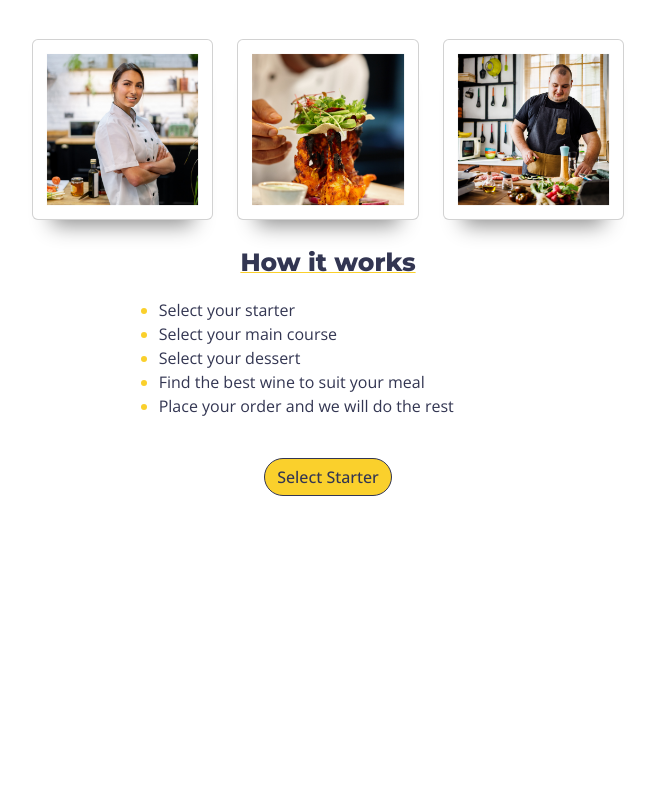
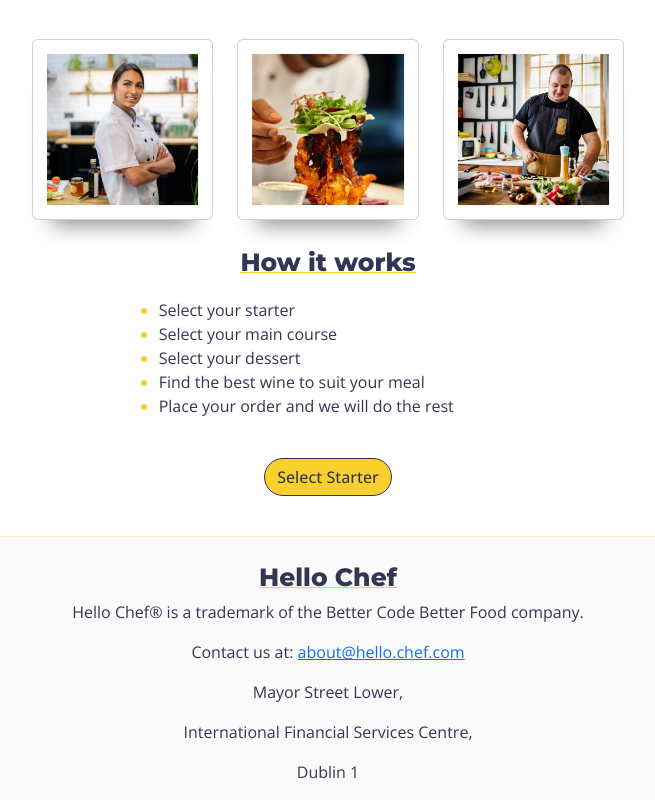
Before and after one commit to Ian-Garrigan/react-pwa-group-project, a React (Create React App) app: page / in a window 1280 px wide. Shown: the part 531-1331 px from the top of the page, without its empty margins (312-967 px from the left). Before the commit the page ends 1051 px from the top, so only its background shows below. Built offline with nearby package versions, Linux system fonts and the light colour scheme.

Commit message:
Add footer to app

```diff
--- a/src/App.js
+++ b/src/App.js
@@ -5,7 +5,7 @@ import { Link } from 'react-router-dom';
 import Container from 'react-bootstrap/Container';
 import Nav from 'react-bootstrap/Nav';
 import Navbar from 'react-bootstrap/Navbar';
-import { Image } from 'react-bootstrap';
+import { Image, Row, Col } from 'react-bootstrap';
 import logo from './images/logo.png';
 import Home from "./views/Home";
 import Starters from './views/Starters';
@@ -20,7 +20,7 @@ function App() {
       <Router>
         <Navbar expand="lg" className="navbar-right" ms-auto>
           <Container>
-            <Navbar.Brand as={Link} to="/" ><Image src={logo} width="250px"/></Navbar.Brand>
+            <Navbar.Brand as={Link} to="/" ><Image src={logo} width="250px" /></Navbar.Brand>
             <Navbar.Toggle aria-controls="basic-navbar-nav" />
             <Navbar.Collapse id="basic-navbar-nav" mr-auto>
               <Nav className="ms-auto">
@@ -38,7 +38,7 @@ function App() {
 
 
         <Routes>
-          <Route path="/" element={<Home/>} />
+          <Route path="/" element={<Home />} />
           <Route path="Starters" element={<Starters />} />
           <Route path="Mains" element={<Mains />} />
           <Route path="Desserts" element={<Desserts />} />
@@ -47,6 +47,26 @@ function App() {
 
         </Routes>
       </Router>
+
+      <footer className='bg-light bg-opacity-75 mt-3'>
+        <Container >
+        <Row>
+        <hr className="hr"></hr>
+          <Col lg={3}></Col>
+          <Col lg={6} className='text-center'>
+            <div>
+              <h2 className='heading text-underlined'>Hello Chef</h2>
+              <p>Hello Chef&#174; is a trademark of the Better Code Better Food company.</p>
+              <p>Contact us at: <a href='mailto:about@hello.chef.com'>about@hello.chef.com</a></p>
+              <p>Mayor Street Lower,</p>
+              <p>International Financial Services Centre,</p>
+              <p>Dublin 1</p>
+            </div>
+          </Col>
+          <Col lg={3}></Col>
+        </Row>
+        </Container>
+      </footer>
     </div>
   );
 }
```
Also changed, not shown: src/views/Home.js (+0 -10 lines).
